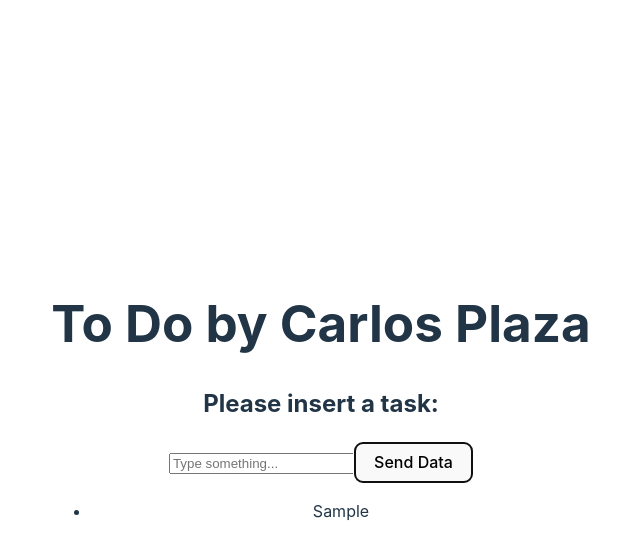
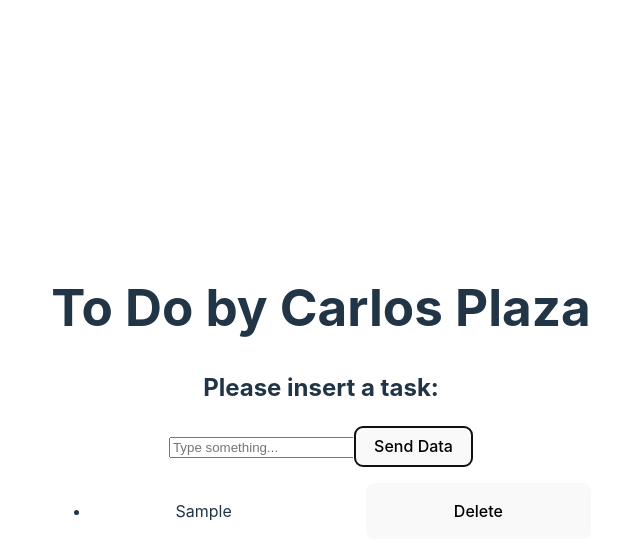
Before and after one commit to CarlosPlaza90/Algunosfuemoshechosparaotrascosas, a React (Vite) app: page / in a window 1280 px wide. Both pictures are taken after typing "Sample" into the empty fields and a click on the button "Send Data". Shown: the top 558 px of the page, without its empty margins (319-959 px from the left). Built offline with nearby package versions, Linux system fonts and the light colour scheme.

Commit message:
Delete button frontend added

```diff
--- a/components/List.jsx
+++ b/components/List.jsx
@@ -18,14 +18,29 @@ function List({ todos, setTodos }) {
 
   };
 
+  const handleDelete = (todos) => {
+
+    setTodos(
+
+      todos.map((item) => {
+        if (item.id === todos.id){
+
+        }
+      })
+
+    )
+
+  }
+
   return (
     <div>
       <ul>
         {todos.map((todo) => (
-          <div>
+          <div className="Item">
             <li key={todo.id}>
               <p className={todo.completed ? "strikethrough" : ""} onChange={(event) => event.preventDefault()} onClick={() => handleCompleted(todo)}>{todo.title}</p>
             </li>
+            <button onClick={handleDelete}>Delete</button>
 
           </div>
 
--- a/src/App.css
+++ b/src/App.css
@@ -44,3 +44,9 @@
 .strikethrough{
   text-decoration: line-through;
 }
+
+.Item{
+  display: grid;
+  grid-template-columns: 1fr 1fr; /* Two columns of equal width */
+  grid-gap: 10%;
+}
```
